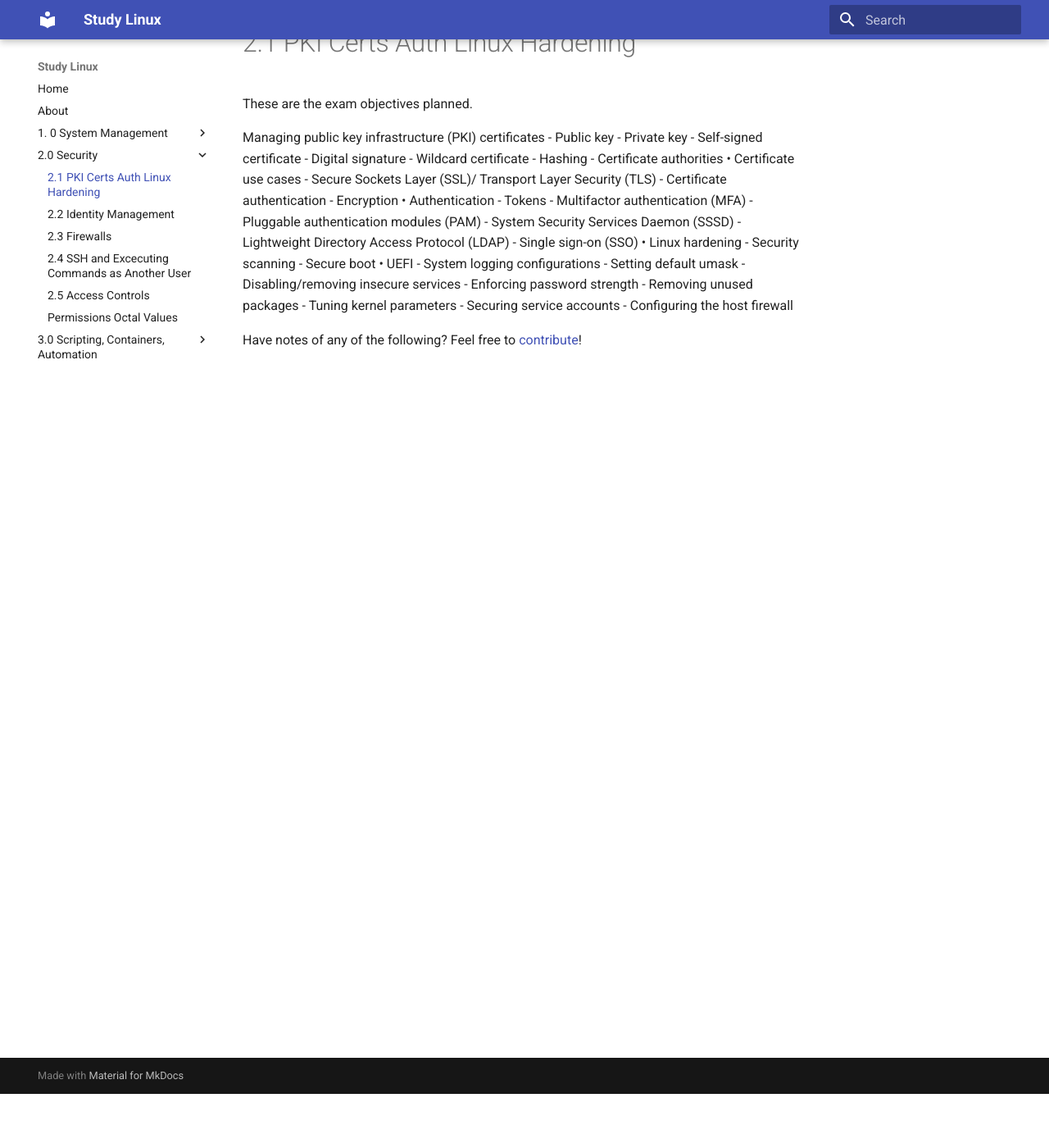
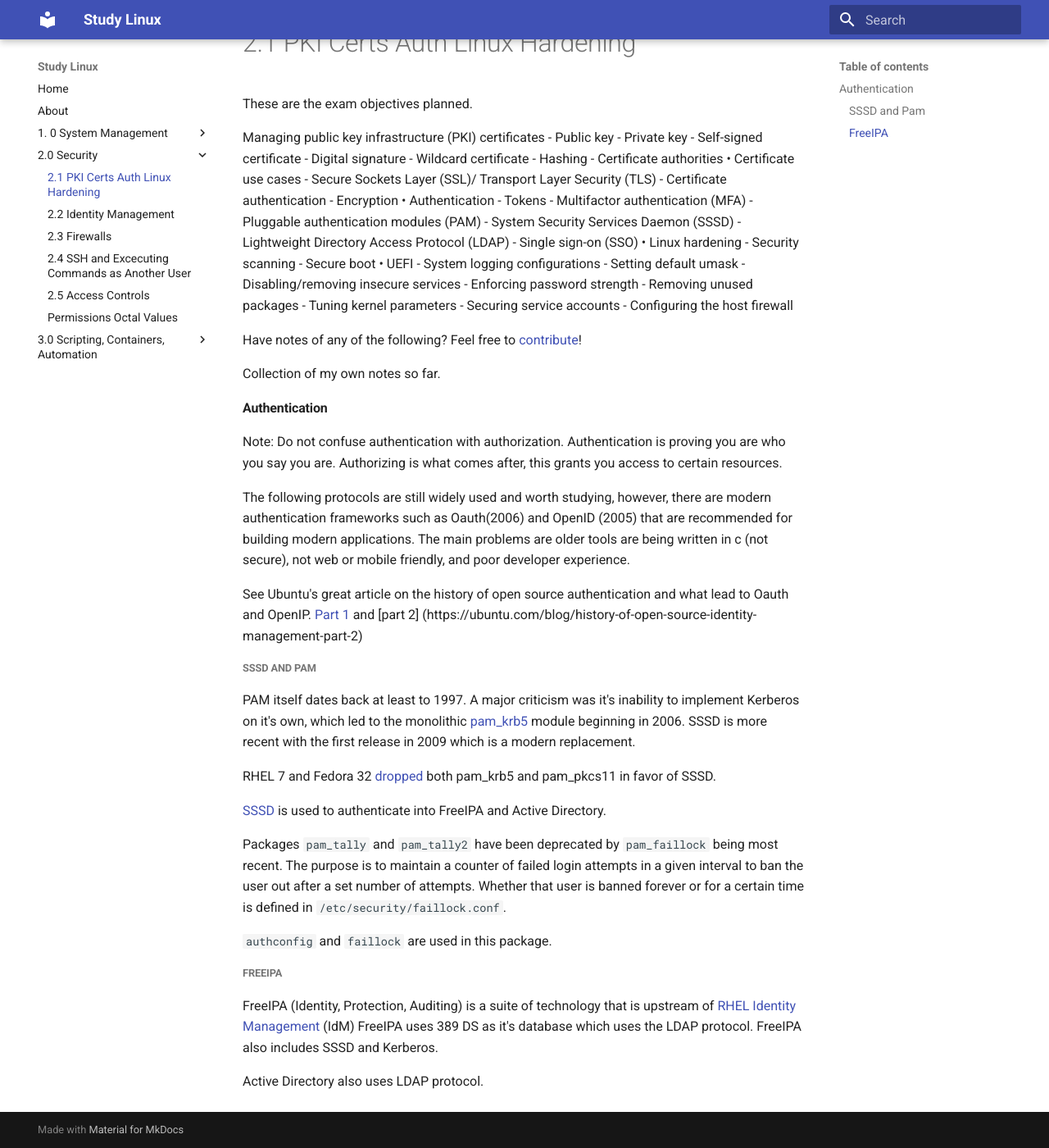
Before and after one commit to Joe-Bulfer/studylinux, an MkDocs documentation site: the page built from docs/2.0 Security/2.1 PKI-Certs-Auth-Linux Hardening.md, in a window 1280 px wide and 1400 px high, scrolled down 66 px. Shown: the whole window at 82% size. Built offline with MkDocs 1.6.1 and Material for MkDocs 9.7.7, drawn with Linux system fonts in a browser that asks for light colours.

Commit message:
Update 2.1 PKI-Certs-Auth-Linux Hardening.md

```diff
--- a/docs/2.0 Security/2.1 PKI-Certs-Auth-Linux Hardening.md
+++ b/docs/2.0 Security/2.1 PKI-Certs-Auth-Linux Hardening.md
@@ -39,3 +39,30 @@
 - Configuring the host firewall
 
 Have notes of any of the following? Feel free to [contribute](https://github.com/Joe-Bulfer/Linux-Study-Notes/pulls)!
+
+Collection of my own notes so far.
+
+#### Authentication
+
+Note: Do not confuse authentication with authorization. Authentication is proving you are who you say you are. Authorizing is what comes after, this grants you access to certain resources.
+
+The following protocols are still widely used and worth studying, however, there are modern authentication frameworks such as Oauth(2006) and OpenID (2005) that are recommended for building modern applications. The main problems are older tools are being written in c (not secure), not web or mobile friendly, and poor developer experience.
+
+See Ubuntu's great article on the history of open source authentication and what lead to Oauth and OpenIP. [Part 1](https://ubuntu.com/blog/history-of-open-source-identity-management-part-1) and [part 2] (https://ubuntu.com/blog/history-of-open-source-identity-management-part-2)
+
+##### SSSD and Pam
+PAM itself dates back at least to 1997. A major criticism was it's inability to implement Kerberos on it's own, which led to the monolithic [pam_krb5](https://github.com/rra/pam-krb5) module beginning in 2006. SSSD is more recent with the first release in 2009 which is a modern replacement.
+
+RHEL 7 and Fedora 32 [dropped](https://access.redhat.com/documentation/en-us/red_hat_enterprise_linux/7/html/7.5_release_notes/chap-red_hat_enterprise_linux-7.5_release_notes-deprecated_functionality_in_rhel7) both pam_krb5 and pam_pkcs11 in favor of SSSD.
+
+[SSSD](https://sssd.io/docs/introduction.html) is used to authenticate into FreeIPA and Active Directory.
+
+Packages  `pam_tally` and `pam_tally2` have been deprecated by `pam_faillock` being most recent. The purpose is to maintain a counter of failed login attempts in a given interval to ban the user out after a set number of attempts. Whether that user is banned forever or for a certain time is defined in `/etc/security/faillock.conf`.
+
+`authconfig` and `faillock` are used in this package.
+
+##### FreeIPA
+FreeIPA (Identity, Protection, Auditing) is a suite of technology that is upstream of [RHEL Identity Management](https://access.redhat.com/documentation/en-us/red_hat_enterprise_linux/7/html/linux_domain_identity_authentication_and_policy_guide/introduction) (IdM)
+FreeIPA uses 389 DS as it's database which uses the LDAP protocol. FreeIPA also includes SSSD and Kerberos.
+
+Active Directory also uses LDAP protocol.
```
